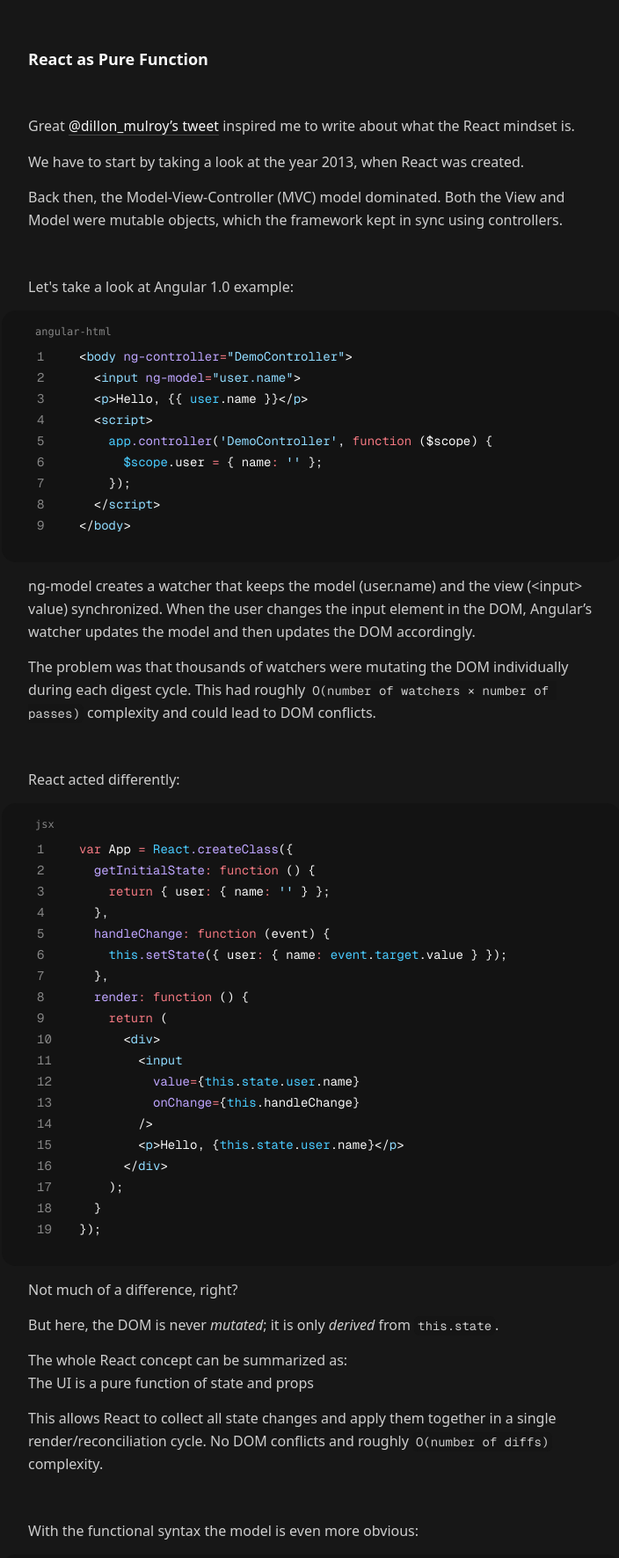
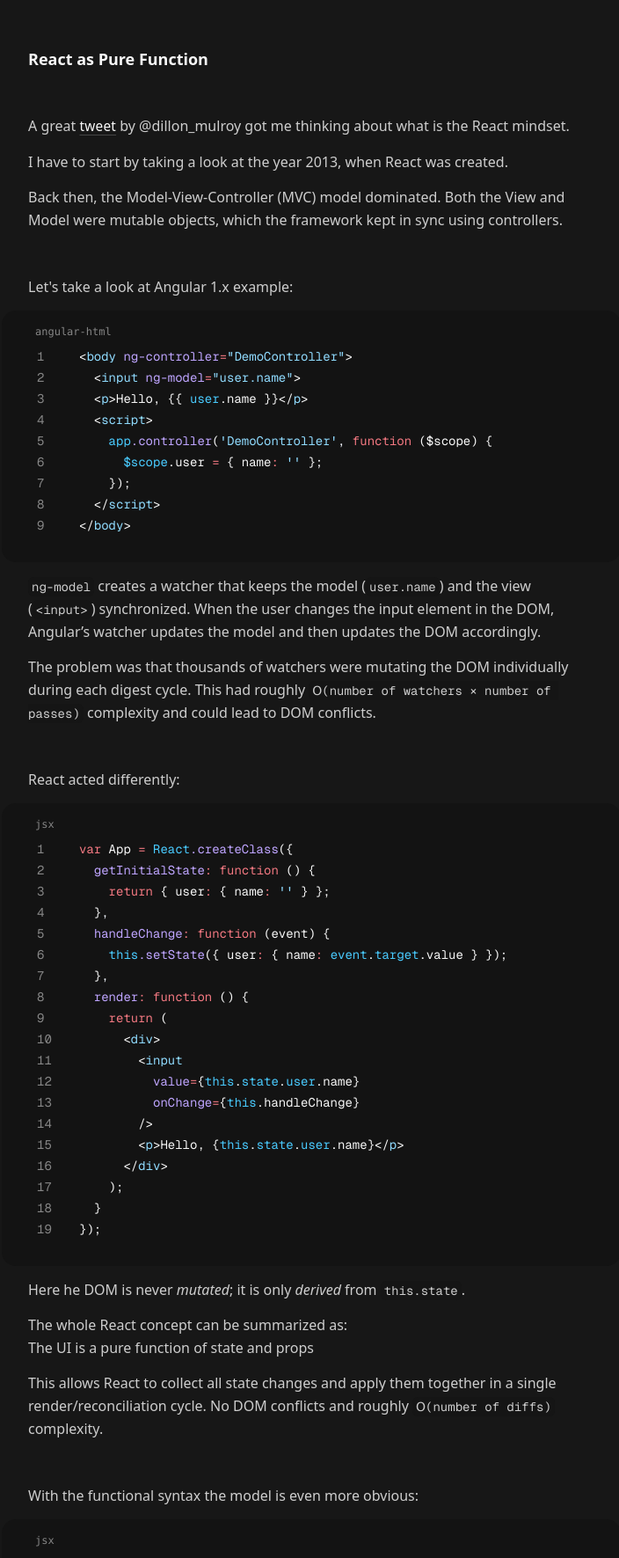
Before and after one commit to fedorivanenko/fedor-ivanenko-personal-website, a Next.js app: page /writing/react-as-pure-function in a window 1280 px wide. Shown: the part 107-1878 px from the top of the page at 88% size, without its empty margins (286-990 px from the left). Built offline with nearby package versions, Linux system fonts and the light colour scheme.

Commit message:
article: did a some text fixin

```diff
--- a/app/writing/react-as-pure-function/page.tsx
+++ b/app/writing/react-as-pure-function/page.tsx
@@ -14,16 +14,16 @@ export default function Page() {
         </h1>
         <Section>
           <p>
-            Great{" "}
+            A great{" "}
             <InlineLinkButton href="https://x.com/dillon_mulroy/status/1975656699685171670">
-              @dillon_mulroy’s tweet
+              tweet
             </InlineLinkButton>{" "}
-            inspired me to write about what&nbsp;the React mindset is.
+            by @dillon_mulroy got me thinking about what is the React mindset.
           </p>
 
           <p>
-            We have to start by taking a look at the year 2013,{" "}<span className="whitespace-nowrap">when React was
-            created</span>.
+            I have to start by taking a look at the year 2013,{" "}
+            <span className="whitespace-nowrap">when React was created</span>.
           </p>
 
           <p>
@@ -33,7 +33,7 @@ export default function Page() {
           </p>
         </Section>
         <Section>
-          <p>Let{"'"}s take a look at Angular 1.0 example:</p>
+          <p>Let{"'"}s take a look at Angular 1.x example:</p>
           <CodeBlock lang="angular-html">
             {[
               '<body ng-controller="DemoController">',
@@ -48,16 +48,17 @@ export default function Page() {
             ].join("\n")}
           </CodeBlock>
           <p>
-            ng-model creates a watcher that keeps the model (user.name) and the
-            view (&lt;input&gt; value) synchronized. When the user changes the
-            input element in the DOM, Angular’s watcher updates the model and
-            then updates the DOM accordingly.
+            <code>ng-model</code> creates a watcher that keeps the model (
+            <code>user.name</code>) and the view (<code>&lt;input&gt;</code>)
+            synchronized. When the user changes the input element in the DOM,
+            Angular’s watcher updates the model and then updates the DOM
+            accordingly.
           </p>
 
           <p>
             The problem was that thousands of watchers were mutating the DOM
             individually during each digest cycle. This had roughly{" "}
-            <code>O(number of watchers × number of passes)</code> complexity and
+            <code>𝖮(number of watchers × number of passes)</code> complexity and
             could lead to DOM conflicts.
           </p>
         </Section>
@@ -86,29 +87,25 @@ export default function Page() {
               "});",
             ].join("\n")}
           </CodeBlock>
-          <p>Not much of a difference, right?</p>
-
           <p>
-            But here, the DOM is never <em>mutated</em>; it is only{" "}
-            <em>derived</em> from <code>this.state</code>.
+            Here he DOM is never <em>mutated</em>; it is only <em>derived</em>{" "}
+            from <code>this.state</code>.
           </p>
 
           <p>
-            The whole React concept can be summarized as:<br/>
+            The whole React concept can be summarized as:
+            <br />
             The UI is a pure function of state and props
           </p>
 
           <p>
             This allows React to collect all state changes and apply them
             together in a single render/reconciliation cycle. No DOM conflicts
-            and roughly <code>O(number of diffs)</code> complexity.
+            and roughly <code>𝖮(number of diffs)</code> complexity.
           </p>
         </Section>
         <Section>
-          <p>
-            With the functional syntax the model is even more
-            obvious:
-          </p>
+          <p>With the functional syntax the model is even more obvious:</p>
           <CodeBlock lang="jsx">
             {[
               "function App() {",
@@ -144,11 +141,15 @@ export default function Page() {
 
           <p>
             This makes the entire data flow explicit → you can see exactly where
-            data enters <code>props</code>, how it transforms <code>state</code>
-            , and where it leaves <code>render</code> or <code>effects</code>.
+            data enters (<code>props</code>), how it transforms (
+            <code>state</code>) , and where it leaves (<code>render</code>) or (
+            <code>effects</code>).
           </p>
 
-          <p>Which leads to more fluent code and better abstractions.</p>
+          <p>
+            Which naturally leads to better abstractions and clearer separation
+            of concerns.
+          </p>
         </Section>
         <Section>
           <p>
@@ -188,29 +189,52 @@ export default function Page() {
           </p>
 
           <p>
-            <code>variants</code> defines how the animation looks, not when it
-            runs. Placing it inside the component mixes animation policy
-            (design) with runtime logic (reacting to <code>open</code>). That
-            means when you later need to make every animation slightly faster,
-            it becomes a hassle.
+            <code>variants</code> define how the animation looks, not when it
+            runs. Putting them inside the component mixes animation policy with
+            runtime logic. That means when, sixteen components later, you decide
+            to make every animation slightly faster, it won’t be fun.
           </p>
 
           <p>
             Moving it outside the component (ideally into CSS) keeps things easy
-            to track. And when we decide to expand the animation system, all
-            configuration is already centralized.
+            to track. And&nbsp;when we decide to expand the animation system,
+            all configuration is already centralized.
           </p>
         </Section>
         <Section>
           <h2>Takeways</h2>
           <ul className="prose-short">
-            <li>The UI should be a direct projection of data.</li>
-            <li>Render is pure → fully determined by props and state.</li>
+            <li>In React, the UI is a direct projection of data.</li>
+            <li>The render is pure, fully determined by props and state.</li>
             <li>
-              Keeping the entire data flow explicit lead to better
-              abstractions{" "}<span className="whitespace-nowrap">and predictable behavior.</span>
+              Making the entire data flow explicit naturally leads to better
+              abstractions and{" "}
+              <span className="xs:whitespace-nowrap">
+                a clearer separation of concerns
+              </span>
             </li>
           </ul>
+        </Section>
+        <Section>
+          <h2>Readings</h2>
+          <ul className="space-y-1">
+              <li>
+                <InlineLinkButton href="https://legacy.reactjs.org/blog/2013/06/05/why-react.html">
+                  Pete Hunt. “Why did we build React?“ (2013)
+                </InlineLinkButton>
+              </li>
+              <li>
+                <InlineLinkButton href="https://legacy.reactjs.org/docs/react-component.html">
+                  React Team. “React Component API.” (2013)
+                </InlineLinkButton>
+              </li>
+              <li>
+                <InlineLinkButton href="https://2013.jsconf.eu/speakers/pete-hunt-react-rethinking-best-practices.html">
+                  Pete Hunt. “React: Rethinking Best Practices.” (2013). JSConf
+                  EU
+                </InlineLinkButton>
+              </li>
+            </ul>
         </Section>
       </article>
     );
```
